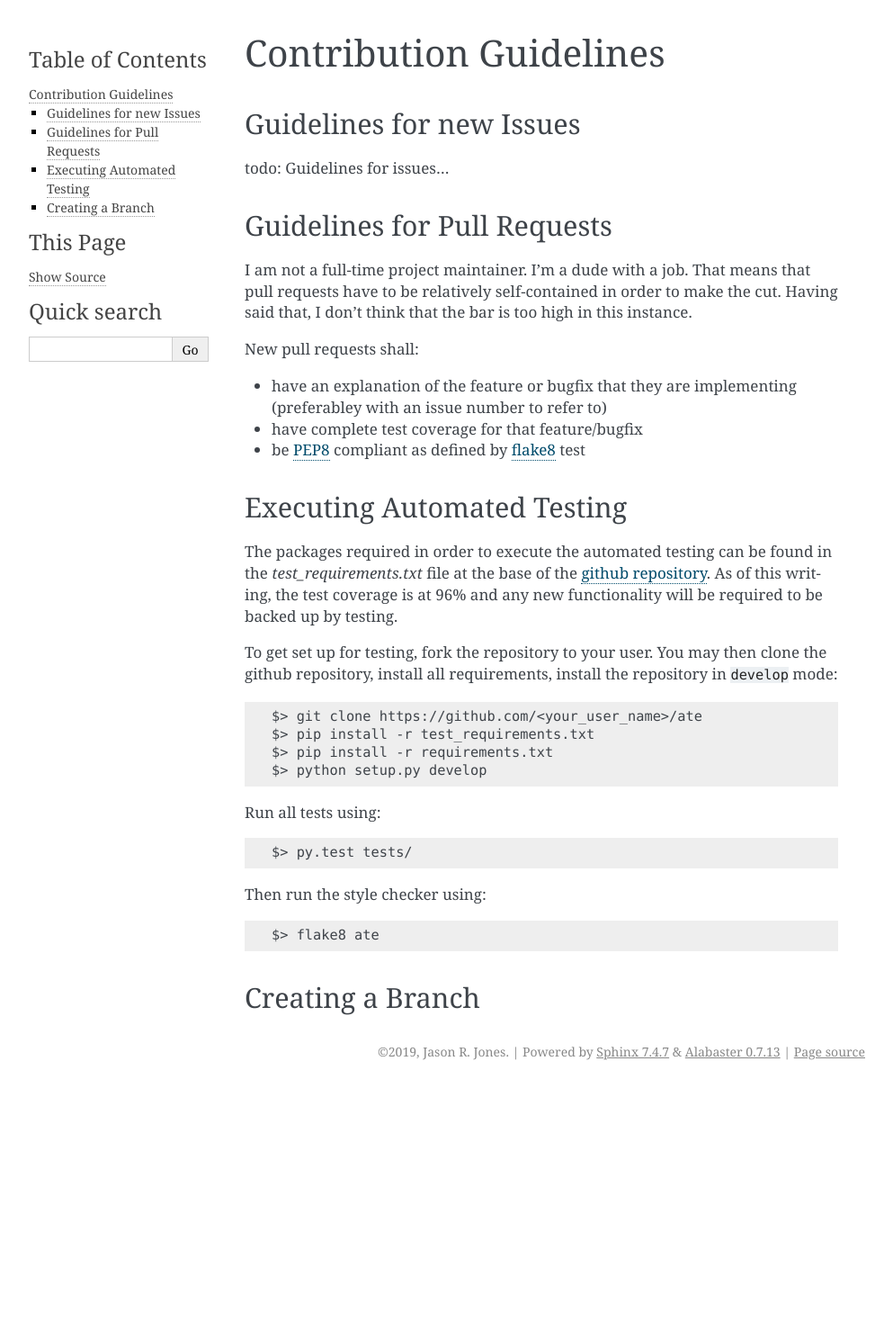
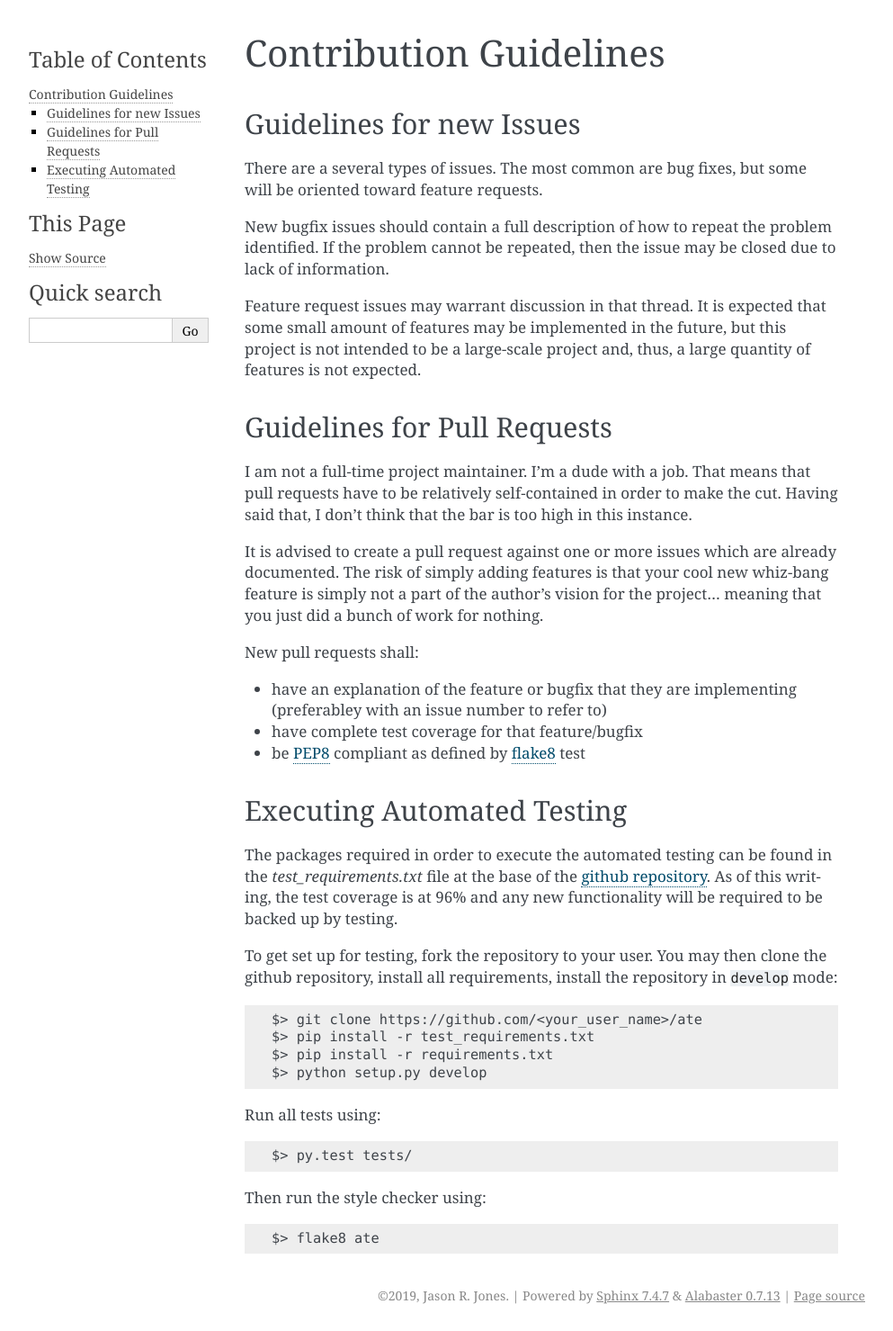
Before and after one commit to slightlynybbled/mats, a Sphinx documentation site: the page built from docs/source/pages/contribution_guidelines.rst, in a window 1280 px wide. Shown: the whole page at 90% size, without its empty margins (148-1141 px from the left). Built offline with Sphinx 7.4.7, drawn with Linux system fonts in a browser that asks for light colours; before the commit the page ends 1208 px from its top, so only the background shows below that.

Commit message:
Improving documentation

```diff
--- a/docs/source/pages/contribution_guidelines.rst
+++ b/docs/source/pages/contribution_guidelines.rst
@@ -4,7 +4,17 @@ Contribution Guidelines
 Guidelines for new Issues
 -------------------------
 
-todo: Guidelines for issues...
+There are a several types of issues.  The most common are bug fixes, but some
+will be oriented toward feature requests.
+
+New bugfix issues should contain a full description of how to repeat the
+problem identified.  If the problem cannot be repeated, then the issue
+may be closed due to lack of information.
+
+Feature request issues may warrant discussion in that thread.  It is expected
+that some small amount of features may be implemented in the future, but this
+project is not intended to be a large-scale project and, thus, a large quantity
+of features is not expected.
 
 Guidelines for Pull Requests
 ----------------------------
@@ -13,6 +23,11 @@ I am not a full-time project maintainer.  I'm a dude with a job.  That means
 that pull requests have to be relatively self-contained in order to make the
 cut.  Having said that, I don't think that the bar is too high in this
 instance.
+
+It is advised to create a pull request against one or more issues which are
+already documented.  The risk of simply adding features is that your cool
+new whiz-bang feature is simply not a part of the author's vision for the
+project... meaning that you just did a bunch of work for nothing.
 
 New pull requests shall:
 
@@ -47,6 +62,3 @@ Run all tests using::
 Then run the style checker using::
 
     $> flake8 ate
-
-Creating a Branch
------------------
```
